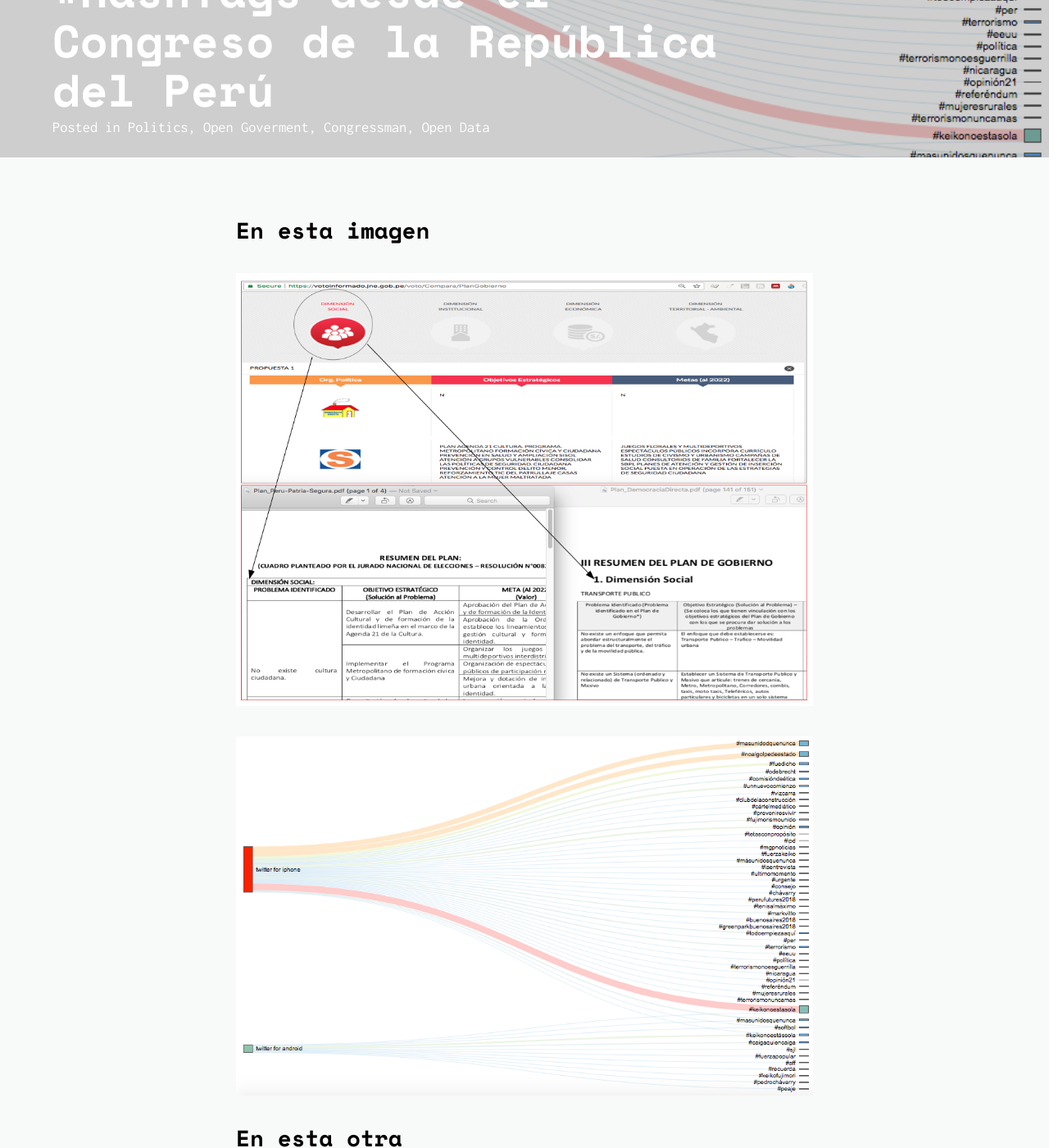
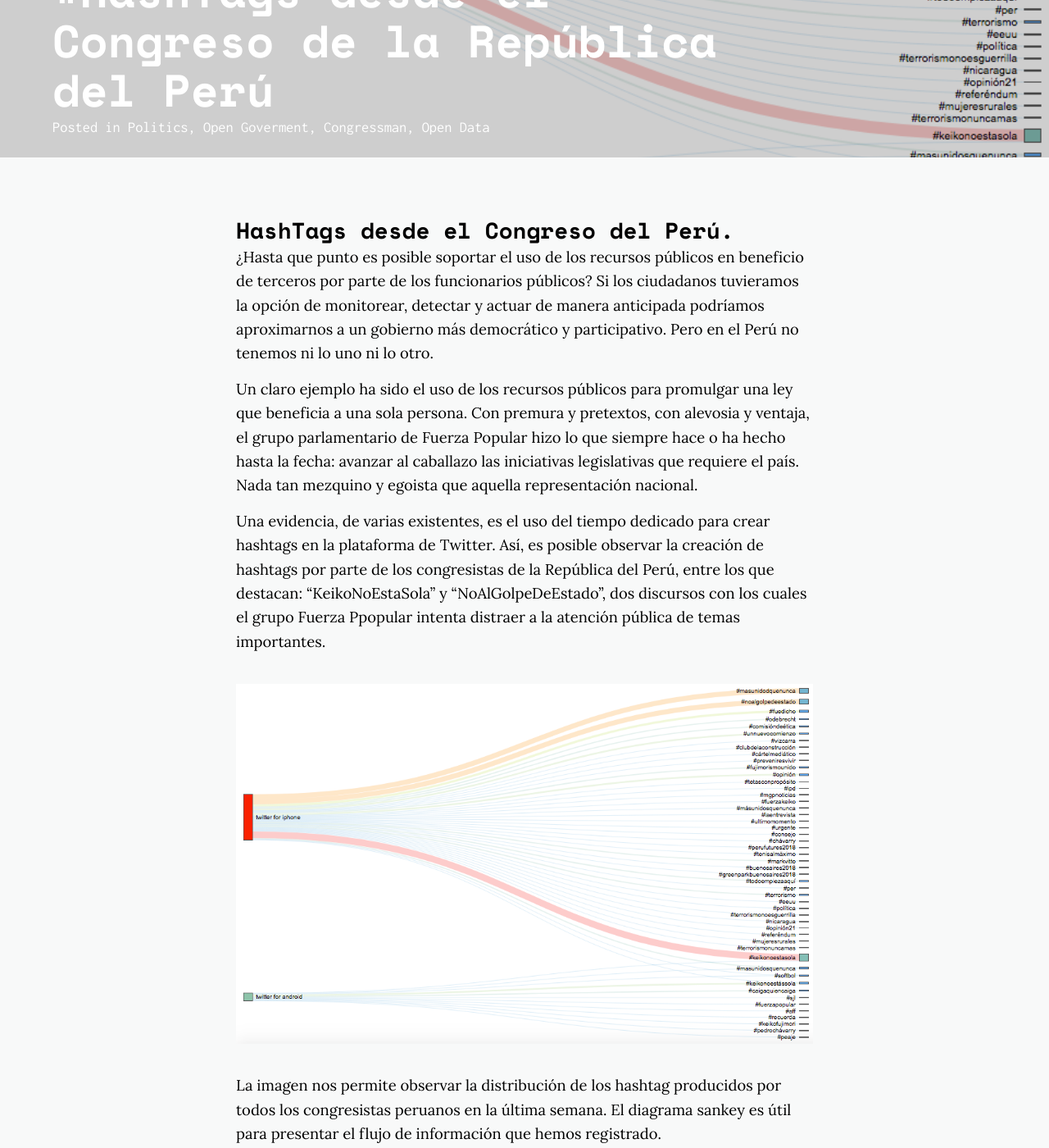
Before and after one commit to manuelvarzen/Vigia, a Jekyll site: the page built from _posts/2018-10-14-Tweets-From-Peruvian-Congress.md, in a window 1280 px wide and 1400 px high, scrolled down 452 px. Shown: the whole window at 82% size. Built offline with Jekyll 4.4.1, drawn with Linux system fonts in a browser that asks for light colours; nearby versions of some CDN libraries; some of the changed text lies outside the part shown.

Commit message:
Update 2018-10-14-Tweets-From-Peruvian-Congress.md

```diff
--- a/_posts/2018-10-14-Tweets-From-Peruvian-Congress.md
+++ b/_posts/2018-10-14-Tweets-From-Peruvian-Congress.md
@@ -12,14 +12,19 @@ categories:
   - Congressman
   - Open Data
 ---
-### En esta imagen
+### HashTags desde el Congreso del Perú.
+¿Hasta que punto es posible soportar el uso de los recursos públicos en beneficio de terceros por parte de los funcionarios públicos? Si los ciudadanos tuvieramos la opción de monitorear, detectar y actuar de manera anticipada podríamos aproximarnos a un gobierno más democrático y participativo. Pero en el Perú no tenemos ni lo uno ni lo otro.
 
-![Comparación web vs pdf]({{"/img/JNE_VotoInformado_Comparacion.jpg" | absolute_url }})
+Un claro ejemplo ha sido el uso de los recursos públicos para promulgar una ley que beneficia a una sola persona. Con premura y pretextos, con alevosia y ventaja, el grupo parlamentario de Fuerza Popular hizo lo que siempre hace o ha hecho hasta la fecha: avanzar al caballazo las iniciativas legislativas que requiere el país. Nada tan mezquino y egoista que aquella representación nacional.
 
-![Comparación web vs pdf]({{"/img/PeruvianCongressManHashTags.png" | absolute_url }})
+Una evidencia, de varias existentes, es el uso del tiempo dedicado para crear hashtags en la plataforma de Twitter. Así, es posible observar la creación de hashtags por parte de los congresistas de la República del Perú, entre los que destacan: "KeikoNoEstaSola" y  "NoAlGolpeDeEstado", dos discursos con los cuales el grupo Fuerza Ppopular intenta distraer a la atención pública de temas importantes.
 
+![HashTag de los Congresistas de la República]({{"/img/PeruvianCongressManHashTags.png" | absolute_url }})
+La imagen nos permite observar la distribución de los hashtag producidos por todos los congresistas peruanos en la última semana. El diagrama sankey es útil para presentar el flujo de información que hemos registrado.
 
-### En esta otra
-
+### Actividad de la última semana de los congresistas de Fuerza Popular en la plataforma de Twitter.
+En esta otra imagen se observara en detalle de la participación de cada uno de los congresistas de Fuerza Popular. Solamente tres congresitas aparecen con una cantidad significativa de tweets en este periodo de tiempo.
 
 ![Comparación web vs pdf]({{"/img/congressman_political_group_Fuerza_Popular.png" | absolute_url }})
+
+El tiempo es, tal vez, la variable más compleja de medir cuando se trata de conocer lo que hicieron o dejaron de hacer los congresistas. Por suerte, es posible obtener información minuto a minuto de las actividades de un usuario en Twitter. Si un congresista tuviera una hora de tweets, asumiendo que él mismo los escribe, ¿seria parte de su trabajo? ¿tendría un indicador para medir sus activdad?
```
